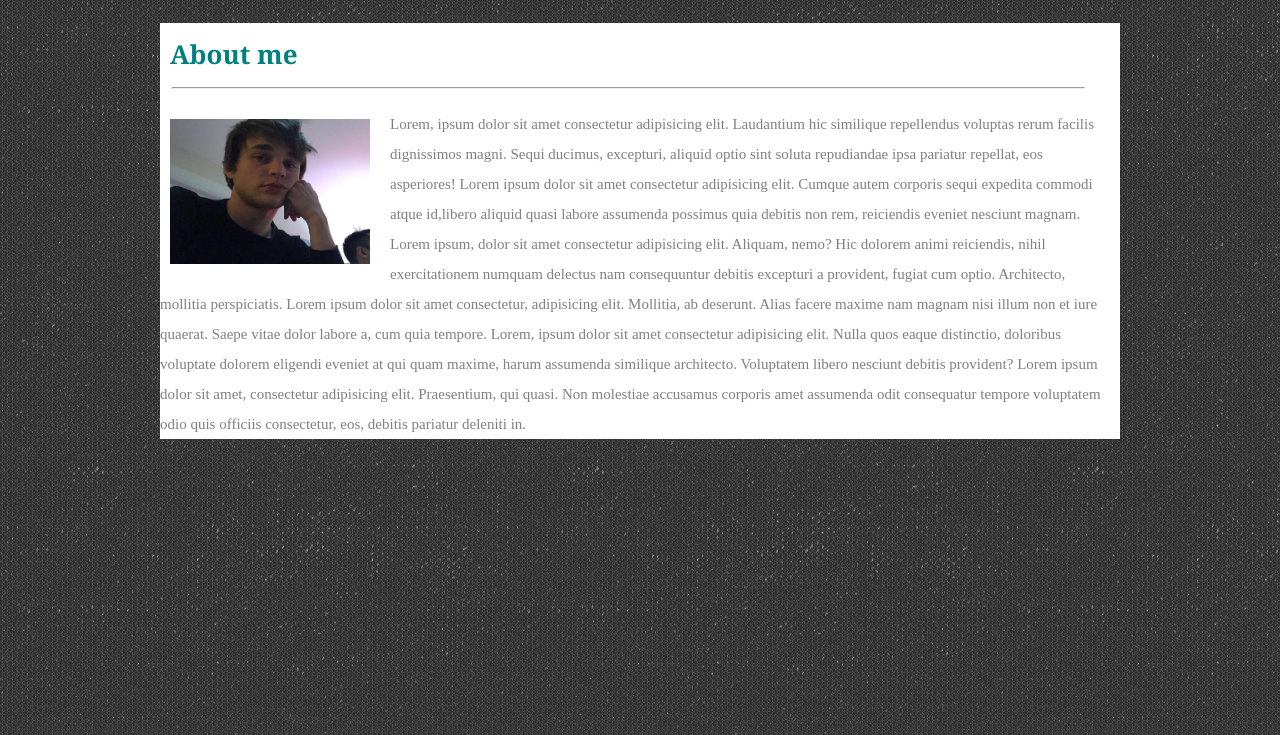
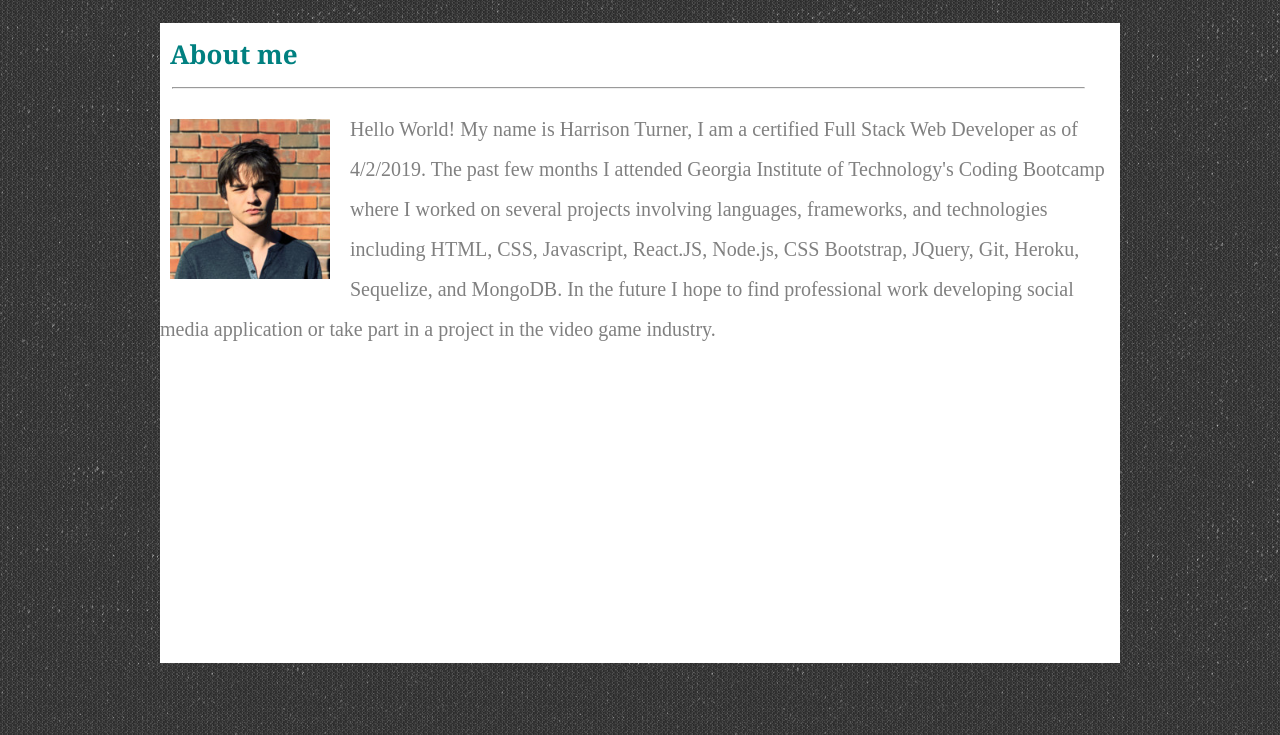
Before and after one commit to h-turner/Portfolio, a plain HTML site: page index.html in a window 1280 px wide. Shown: the part 65-800 px from the top of the page. Drawn offline with Linux system fonts and the light colour scheme.

Commit message:
added projects and updated pictures/text

```diff
--- a/assets/css/style.css
+++ b/assets/css/style.css
@@ -6,14 +6,14 @@ body{
   font-size: 40px;
   background-color: white;
   color: teal;
-  height: auto;
+  height: 80vh;
 }
 
 .words{
   background-color: white;
-  font-size: 15px;
+  font-size: 20px;
   color: gray;
-  line-height: 30px;
+  line-height: 2.0;
   margin-right: 10px;
 }
 
@@ -31,8 +31,8 @@ h1{
 
 .selfie{
     float: left;
-    height: 145px;
-    width: 200px;
+    height: 25%;
+    width: auto;
     border: 10px;
     margin: 10px 20px 0 10px;
 }
--- a/index.html
+++ b/index.html
@@ -1,12 +1,11 @@
 <!DOCTYPE html>
 <html lang="en">
-
   <head>
-    <meta charset="UTF-8">
-    <meta name="viewport" content="width=device-width, initial-scale=1.0">
-    <meta http-equiv="X-UA-Compatible" content="ie=edge">
-    <link rel="stylesheet" type="text/css" href="./assets/css/reset.css">
-    <link rel="stylesheet" type="text/css" href="./assets/css/style.css">
+    <meta charset="UTF-8" />
+    <meta name="viewport" content="width=device-width, initial-scale=1.0" />
+    <meta http-equiv="X-UA-Compatible" content="ie=edge" />
+    <link rel="stylesheet" type="text/css" href="./assets/css/reset.css" />
+    <link rel="stylesheet" type="text/css" href="./assets/css/style.css" />
     <title>Harrison Turner About</title>
   </head>
 
@@ -24,31 +23,23 @@
       <div class="aboutme">
         <h2>About me</h2>
 
-            <hr>
-            <img class="selfie" src="assets/images/me3.jpg">
+        <hr />
+        <img
+          class="selfie"
+          src="assets/images/headshot.jpg"
+
+        />
         <p class="words">
-                Lorem, ipsum dolor sit amet consectetur adipisicing elit. Laudantium hic similique repellendus voluptas
-                rerum
-                facilis dignissimos magni. Sequi ducimus, excepturi, aliquid optio sint soluta repudiandae ipsa
-                pariatur
-                repellat, eos asperiores!
-                Lorem ipsum dolor sit amet consectetur adipisicing elit. Cumque autem corporis sequi expedita commodi
-                atque id,libero aliquid quasi labore assumenda possimus quia debitis non rem, reiciendis eveniet
-                nesciunt
-                magnam.
-
-                Lorem ipsum, dolor sit amet consectetur adipisicing elit. Aliquam, nemo? Hic dolorem animi reiciendis,
-                nihil exercitationem numquam delectus nam consequuntur debitis excepturi a provident, fugiat cum optio.
-                Architecto, mollitia perspiciatis. Lorem ipsum dolor sit amet consectetur, adipisicing elit. Mollitia,
-                ab deserunt. Alias facere maxime nam magnam nisi illum non et iure quaerat. Saepe vitae dolor labore a,
-                cum quia tempore. Lorem, ipsum dolor sit amet consectetur adipisicing elit. Nulla quos eaque
-                distinctio, doloribus voluptate dolorem eligendi eveniet at qui quam maxime, harum assumenda similique
-                architecto. Voluptatem libero nesciunt debitis provident? Lorem ipsum dolor sit amet, consectetur
-                adipisicing elit. Praesentium, qui quasi. Non molestiae accusamus corporis amet assumenda odit
-                consequatur tempore voluptatem odio quis officiis consectetur, eos, debitis pariatur deleniti in.
+          Hello World! My name is Harrison Turner, I am a certified Full Stack
+          Web Developer as of 4/2/2019. The past few months I attended Georgia
+          Institute of Technology's Coding Bootcamp where I worked on several
+          projects involving languages, frameworks, and technologies including
+          HTML, CSS, Javascript, React.JS, Node.js, CSS Bootstrap, JQuery, Git,
+          Heroku, Sequelize, and MongoDB. In the future I hope to find
+          professional work developing social media application or take part in
+          a project in the video game industry.
         </p>
       </div>
     </div>
   </body>
-
 </html>
```
Also changed, not shown: contact.html (+1 -1 lines), portfolio.html (+28 -15 lines), assets/images/headshot.jpg (added), assets/images/me.jpg (deleted), assets/images/me3.jpg (deleted), assets/images/onlineshopping.PNG (added), assets/images/placeholder.png (deleted), assets/images/sozial.PNG (added), assets/images/stocksearch.PNG (added), 1 other file. Lines whose indentation alone changed are shown as unchanged.
